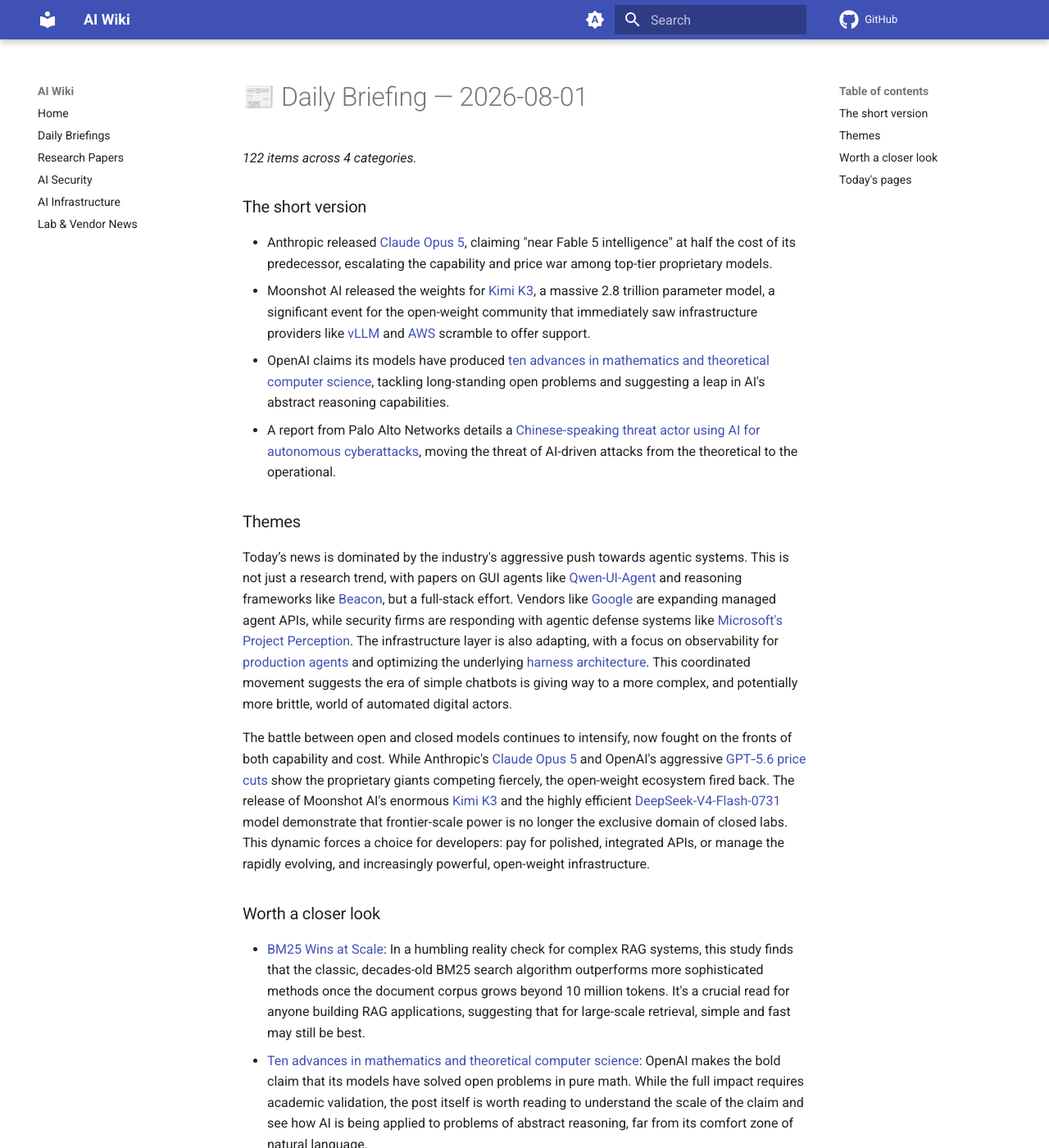
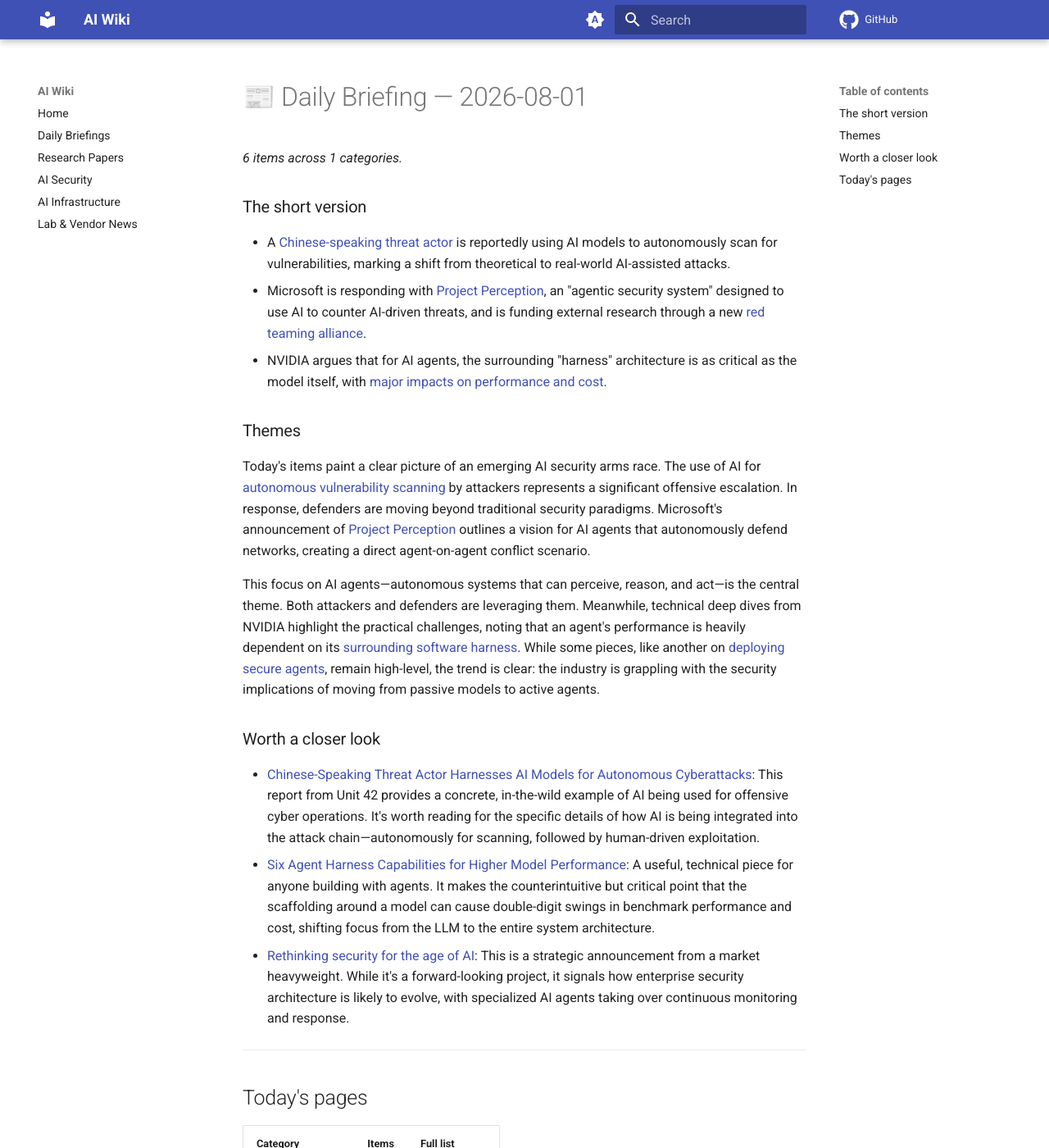
Before and after one commit to zken-cloud/ai-wiki, an MkDocs documentation site: the page built from docs/daily/2026-08-01.md, in a window 1280 px wide and 1400 px high. Shown: the whole window at 82% size. Built offline with MkDocs 1.6.1 and Material for MkDocs 9.7.7, drawn with Linux system fonts in a browser that asks for light colours; comment, search, counter and statistics services are not loaded; some of the changed text lies outside the part shown.

Commit message:
content: refresh 2026-08-01

```diff
--- a/docs/daily/2026-08-01.md
+++ b/docs/daily/2026-08-01.md
@@ -1,26 +1,21 @@
 # 📰 Daily Briefing — 2026-08-01
 
-*122 items across 4 categories.*
+*6 items across 1 categories.*
 
 ### The short version
-
-*   Anthropic released [Claude Opus 5](https://www.anthropic.com/news/claude-opus-5), claiming "near Fable 5 intelligence" at half the cost of its predecessor, escalating the capability and price war among top-tier proprietary models.
-*   Moonshot AI released the weights for [Kimi K3](https://simonwillison.net/2026/Jul/27/kimi-k3/), a massive 2.8 trillion parameter model, a significant event for the open-weight community that immediately saw infrastructure providers like [vLLM](https://vllm.ai/blog/2026-07-27-k3) and [AWS](https://aws.amazon.com/blogs/machine-learning/deploying-kimi-k3-on-amazon-sagemaker-hyperpod-and-amazon-eks/) scramble to offer support.
-*   OpenAI claims its models have produced [ten advances in mathematics and theoretical computer science](https://openai.com/index/ten-advances-in-mathematics), tackling long-standing open problems and suggesting a leap in AI's abstract reasoning capabilities.
-*   A report from Palo Alto Networks details a [Chinese-speaking threat actor using AI for autonomous cyberattacks](https://unit42.paloaltonetworks.com/autonomous-ai-cyber-attack-campaign/), moving the threat of AI-driven attacks from the theoretical to the operational.
+*   A [Chinese-speaking threat actor](https://unit42.paloaltonetworks.com/autonomous-ai-cyber-attack-campaign/) is reportedly using AI models to autonomously scan for vulnerabilities, marking a shift from theoretical to real-world AI-assisted attacks.
+*   Microsoft is responding with [Project Perception](https://blogs.microsoft.com/blog/2026/07/27/rethinking-security-for-the-age-of-ai/), an "agentic security system" designed to use AI to counter AI-driven threats, and is funding external research through a new [red teaming alliance](https://www.microsoft.com/en-us/security/blog/2026/07/27/enhancing-ai-security-through-global-ai-red-teaming/).
+*   NVIDIA argues that for AI agents, the surrounding "harness" architecture is as critical as the model itself, with [major impacts on performance and cost](https://developer.nvidia.com/blog/six-agent-harness-capabilities-for-higher-model-performance/).
 
 ### Themes
+Today's items paint a clear picture of an emerging AI security arms race. The use of AI for [autonomous vulnerability scanning](https://unit42.paloaltonetworks.com/autonomous-ai-cyber-attack-campaign/) by attackers represents a significant offensive escalation. In response, defenders are moving beyond traditional security paradigms. Microsoft's announcement of [Project Perception](https://blogs.microsoft.com/blog/2026/07/27/rethinking-security-for-the-age-of-ai/) outlines a vision for AI agents that autonomously defend networks, creating a direct agent-on-agent conflict scenario.
 
-Today’s news is dominated by the industry's aggressive push towards agentic systems. This is not just a research trend, with papers on GUI agents like [Qwen-UI-Agent](https://arxiv.org/abs/2607.28227) and reasoning frameworks like [Beacon](https://arxiv.org/abs/2607.28595), but a full-stack effort. Vendors like [Google](https://blog.google/innovation-and-ai/technology/developers-tools/expanding-managed-agents-gemini-api-3-6-flash-hooks/) are expanding managed agent APIs, while security firms are responding with agentic defense systems like [Microsoft's Project Perception](https://blogs.microsoft.com/blog/2026/07/27/rethinking-security-for-the-age-of-ai/). The infrastructure layer is also adapting, with a focus on observability for [production agents](https://aws.amazon.com/blogs/machine-learning/optimizing-production-agents-with-amazon-bedrock-agentcore-observability/) and optimizing the underlying [harness architecture](https://developer.nvidia.com/blog/six-agent-harness-capabilities-for-higher-model-performance/). This coordinated movement suggests the era of simple chatbots is giving way to a more complex, and potentially more brittle, world of automated digital actors.
-
-The battle between open and closed models continues to intensify, now fought on the fronts of both capability and cost. While Anthropic's [Claude Opus 5](https://www.anthropic.com/news/claude-opus-5) and OpenAI's aggressive [GPT‑5.6 price cuts](https://simonwillison.net/2026/Jul/30/luna-price-drop/#atom-everything) show the proprietary giants competing fiercely, the open-weight ecosystem fired back. The release of Moonshot AI's enormous [Kimi K3](https://simonwillison.net/2026/Jul/27/kimi-k3/) and the highly efficient [DeepSeek-V4-Flash-0731](https://simonwillison.net/2026/Jul/31/deepseek-v4-flash-0731/#atom-everything) model demonstrate that frontier-scale power is no longer the exclusive domain of closed labs. This dynamic forces a choice for developers: pay for polished, integrated APIs, or manage the rapidly evolving, and increasingly powerful, open-weight infrastructure.
+This focus on AI agents—autonomous systems that can perceive, reason, and act—is the central theme. Both attackers and defenders are leveraging them. Meanwhile, technical deep dives from NVIDIA highlight the practical challenges, noting that an agent's performance is heavily dependent on its [surrounding software harness](https://developer.nvidia.com/blog/six-agent-harness-capabilities-for-higher-model-performance/). While some pieces, like another on [deploying secure agents](https://developer.nvidia.com/blog/four-ways-to-deploy-more-secure-ai-agents/), remain high-level, the trend is clear: the industry is grappling with the security implications of moving from passive models to active agents.
 
 ### Worth a closer look
-
-*   [BM25 Wins at Scale](https://arxiv.org/abs/2607.26497): In a humbling reality check for complex RAG systems, this study finds that the classic, decades-old BM25 search algorithm outperforms more sophisticated methods once the document corpus grows beyond 10 million tokens. It's a crucial read for anyone building RAG applications, suggesting that for large-scale retrieval, simple and fast may still be best.
-*   [Ten advances in mathematics and theoretical computer science](https://openai.com/index/ten-advances-in-mathematics): OpenAI makes the bold claim that its models have solved open problems in pure math. While the full impact requires academic validation, the post itself is worth reading to understand the scale of the claim and see how AI is being applied to problems of abstract reasoning, far from its comfort zone of natural language.
-*   [Metis: Memory Foundation Model](https://arxiv.org/abs/2607.26760): This paper proposes a fundamental architectural shift, attempting to bake persistent memory directly into a model's computational process, rather than relying on ever-larger context windows. It’s a conceptual departure from current approaches and, if successful, could point toward a new generation of models with genuine long-term memory and learning capabilities.
-*   [Chinese-Speaking Threat Actor Harnesses AI Models for Autonomous Cyberattacks](https://unit42.paloaltonetworks.com/autonomous-ai-cyber-attack-campaign/): This report provides a concrete, detailed look at how AI is being used in the wild for malicious purposes *today*. It documents a real campaign using AI for autonomous vulnerability scanning, grounding the often-speculative discussion of AI security risks in a tangible, present-day threat.
+*   [Chinese-Speaking Threat Actor Harnesses AI Models for Autonomous Cyberattacks](https://unit42.paloaltonetworks.com/autonomous-ai-cyber-attack-campaign/): This report from Unit 42 provides a concrete, in-the-wild example of AI being used for offensive cyber operations. It's worth reading for the specific details of how AI is being integrated into the attack chain—autonomously for scanning, followed by human-driven exploitation.
+*   [Six Agent Harness Capabilities for Higher Model Performance](https://developer.nvidia.com/blog/six-agent-harness-capabilities-for-higher-model-performance/): A useful, technical piece for anyone building with agents. It makes the counterintuitive but critical point that the scaffolding around a model can cause double-digit swings in benchmark performance and cost, shifting focus from the LLM to the entire system architecture.
+*   [Rethinking security for the age of AI](https://blogs.microsoft.com/blog/2026/07/27/rethinking-security-for-the-age-of-ai/): This is a strategic announcement from a market heavyweight. While it's a forward-looking project, it signals how enterprise security architecture is likely to evolve, with specialized AI agents taking over continuous monitoring and response.
 
 ---
 
@@ -28,7 +23,4 @@ The battle between open and closed models continues to intensify, now fought on
 
 | Category | Items | Full list |
 |---|---:|---|
-| papers | 75 | [2026-08-01 →](../papers/2026-08-01.md) |
 | security | 6 | [2026-08-01 →](../security/2026-08-01.md) |
-| infra | 16 | [2026-08-01 →](../infra/2026-08-01.md) |
-| vendors | 25 | [2026-08-01 →](../vendors/2026-08-01.md) |
```
Also changed, not shown: 1 other file.
